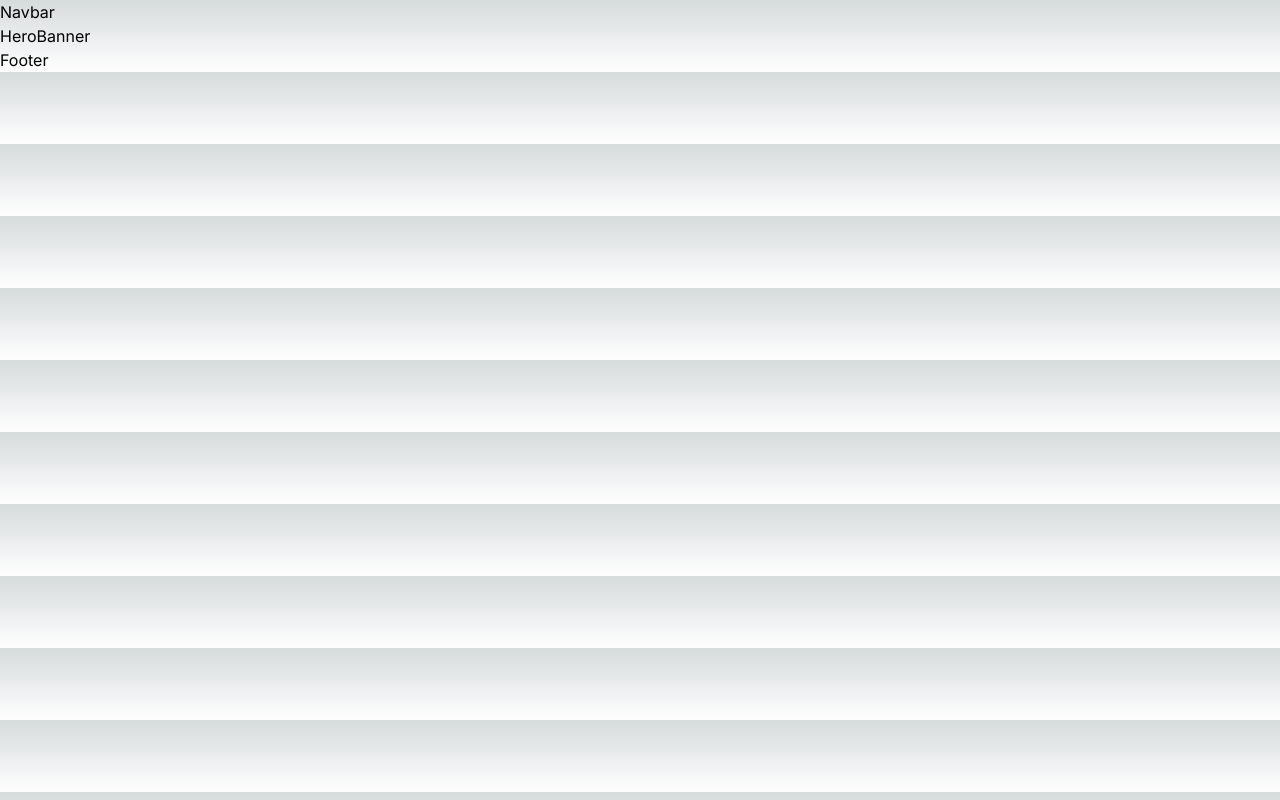
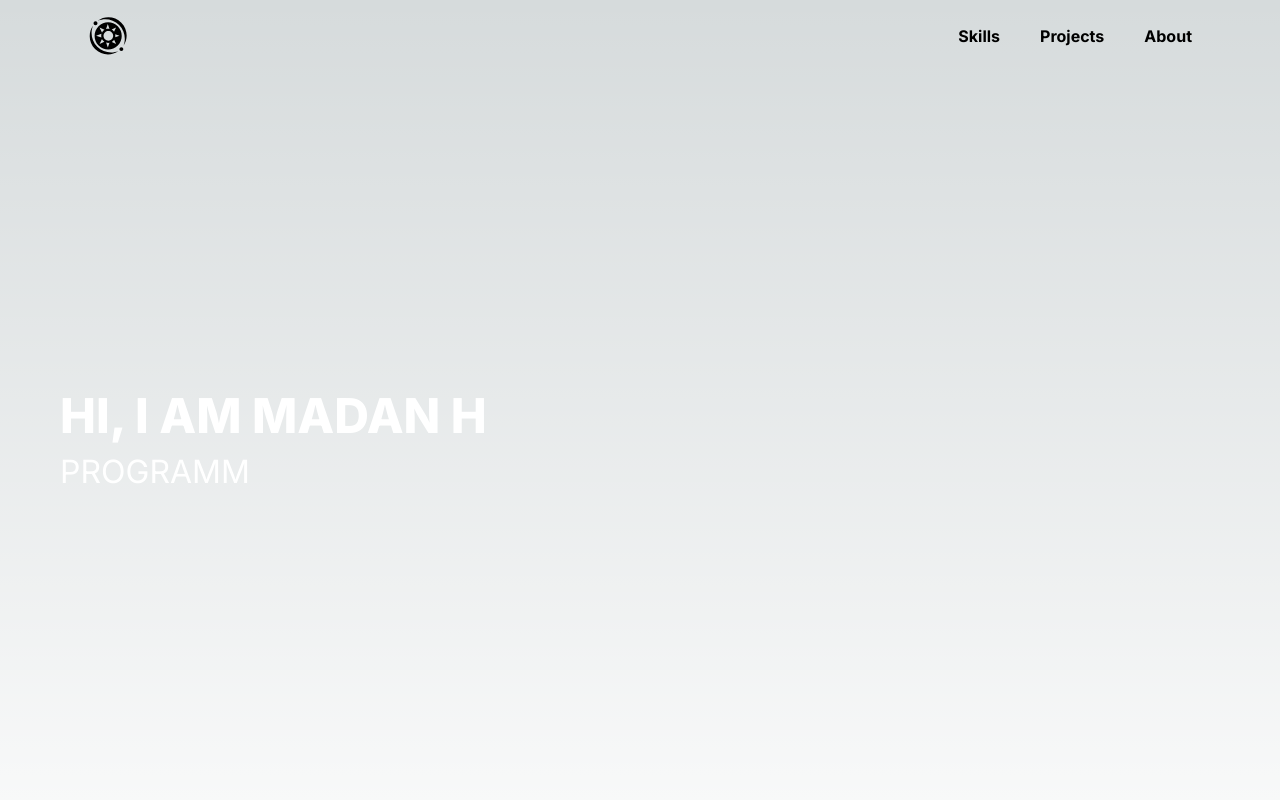
Before and after one commit to madandot/portfolio, a Next.js app: page / in a window 1280 px wide. Shown: the top 800 px of the page. Built offline with nearby package versions, Linux system fonts and the light colour scheme.

Commit message:
initial commit

```diff
--- a/package.json
+++ b/package.json
@@ -13,7 +13,10 @@
     "next": "14.0.3",
     "react": "^18",
     "react-dom": "^18",
-    "react-redux": "^9.0.2"
+    "react-icons": "^4.12.0",
+    "react-redux": "^9.0.2",
+    "react-router-dom": "^6.20.1",
+    "react-type-animation": "^3.2.0"
   },
   "devDependencies": {
     "autoprefixer": "^10.0.1",
--- /dev/null
+++ b/src/app/about/page.jsx
@@ -0,0 +1,7 @@
+import React from "react";
+
+const About = () => {
+   return <div>About</div>;
+};
+
+export default About;
--- /dev/null
+++ b/src/app/project/page.jsx
@@ -0,0 +1,7 @@
+import React from "react";
+
+const Project = () => {
+   return <div>Project</div>;
+};
+
+export default Project;
--- /dev/null
+++ b/src/app/skills/page.jsx
@@ -0,0 +1,7 @@
+import React from "react";
+
+const Skills = () => {
+   return <div>Skills</div>;
+};
+
+export default Skills;
--- /dev/null
+++ b/src/components/ContentWrapper.jsx
@@ -0,0 +1,7 @@
+import React from "react";
+
+const ContentWrapper = ({ children }) => {
+   return <div className='w-[100%] max-w-[1200px] mx-auto px-5'>{children}</div>;
+};
+
+export default ContentWrapper;
--- a/src/components/Footer.jsx
+++ b/src/components/Footer.jsx
@@ -1,7 +1,14 @@
 import React from "react";
+import ContentWrapper from "./ContentWrapper";
 
 const Footer = () => {
-   return <div>Footer</div>;
+   return (
+      <div>
+         <ContentWrapper>
+            <div className='py-5 text-center'>Footer</div>
+         </ContentWrapper>
+      </div>
+   );
 };
 
 export default Footer;
--- a/src/components/HeroBanner.jsx
+++ b/src/components/HeroBanner.jsx
@@ -1,7 +1,29 @@
+"use client";
 import React from "react";
+import ContentWrapper from "./ContentWrapper";
+import { TypeAnimation } from "react-type-animation";
 
 const HeroBanner = () => {
-   return <div>HeroBanner</div>;
+   return (
+      <div>
+         <ContentWrapper>
+            <div className='min-h-[900px] pt-96  '>
+               <div>
+                  <h1 className='py-2 text-5xl font-extrabold cursor-pointer bg-gradient-to-r from-white to-white bg-clip-text text-transparent animate-shine '>
+                     HI, I AM MADAN H
+                  </h1>
+                  <TypeAnimation
+                     sequence={["WEB DEVELOPER", 1000, "PROGRAMMER", 1000]}
+                     wrapper='span'
+                     speed={10}
+                     style={{ fontSize: "2em", display: "inline-block", color: "white" }}
+                     repeat={Infinity}
+                  />
+               </div>
+            </div>
+         </ContentWrapper>
+      </div>
+   );
 };
 
 export default HeroBanner;
--- a/src/components/Navbar.jsx
+++ b/src/components/Navbar.jsx
@@ -1,7 +1,56 @@
-import React from "react";
+"use client";
+import React, { useState } from "react";
+import { GiStarSattelites } from "react-icons/gi";
+import ContentWrapper from "./ContentWrapper";
+import Link from "next/link";
+import { VscChromeClose } from "react-icons/vsc";
+import { SlMenu } from "react-icons/sl";
 
 const Navbar = () => {
-   return <div>Navbar</div>;
+   const [mobileMenu, setMobileMenu] = useState(false);
+
+   const closeMobileMenu = () => {
+      setMobileMenu(false);
+   };
+
+   const openMobileMenu = () => {
+      setMobileMenu(true);
+   };
+
+   return (
+      <div className='fixed w-full h-20'>
+         <ContentWrapper>
+            <div className='flex justify-between items-center px-7 py-4 '>
+               <div>
+                  <Link href={"/"}>
+                     <GiStarSattelites size={40} />
+                  </Link>
+               </div>
+               <div className='md:flex hidden items-center gap-x-10 font-bold'>
+                  <Link href={"/skills"}>Skills</Link>
+                  <Link href={"/project"}>Projects</Link>
+                  <Link href={"/about"}>About</Link>
+               </div>
+               <div className='flex md:hidden  items-center'>
+                  {mobileMenu ? <VscChromeClose onClick={closeMobileMenu} /> : <SlMenu onClick={openMobileMenu} />}
+                  {mobileMenu && (
+                     <div
+                        className={`absolute  mt-4 right-0 top-14 bg-[#0f1722] w-full transition-transform duration-1000 ease-in-out transform ${
+                           mobileMenu ? "top-20" : "top-[-420px]"
+                        }`}
+                     >
+                        <div className='rounded flex  flex-col gap-y-12 py-4 px-8 text-2xl'>
+                           <Link href={"/skills"}>Skills</Link>
+                           <Link href={"/project"}>Projects</Link>
+                           <Link href={"/about"}>About</Link>
+                        </div>
+                     </div>
+                  )}
+               </div>
+            </div>
+         </ContentWrapper>
+      </div>
+   );
 };
 
 export default Navbar;
```
Also changed, not shown: src/app/globals.css (+2 -5 lines), 1 other file (tests, documents, lock files or other folders).
